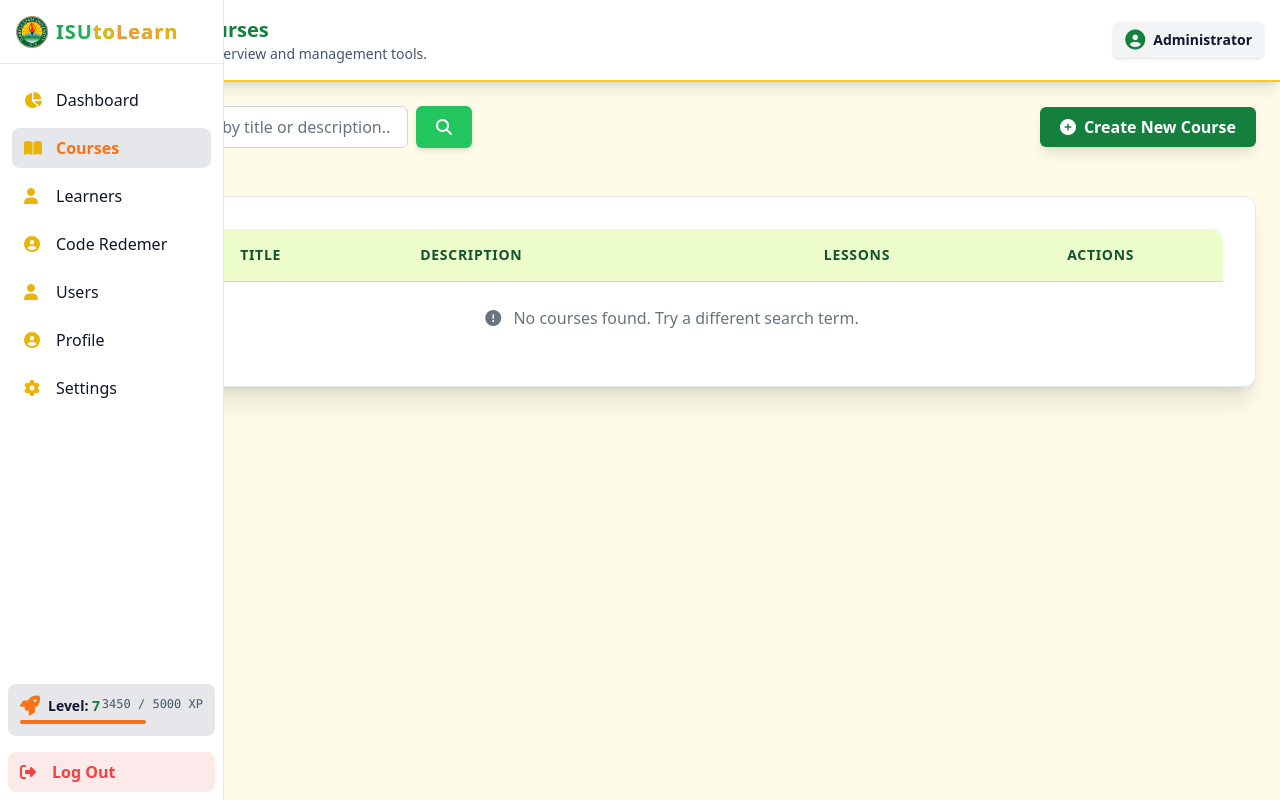
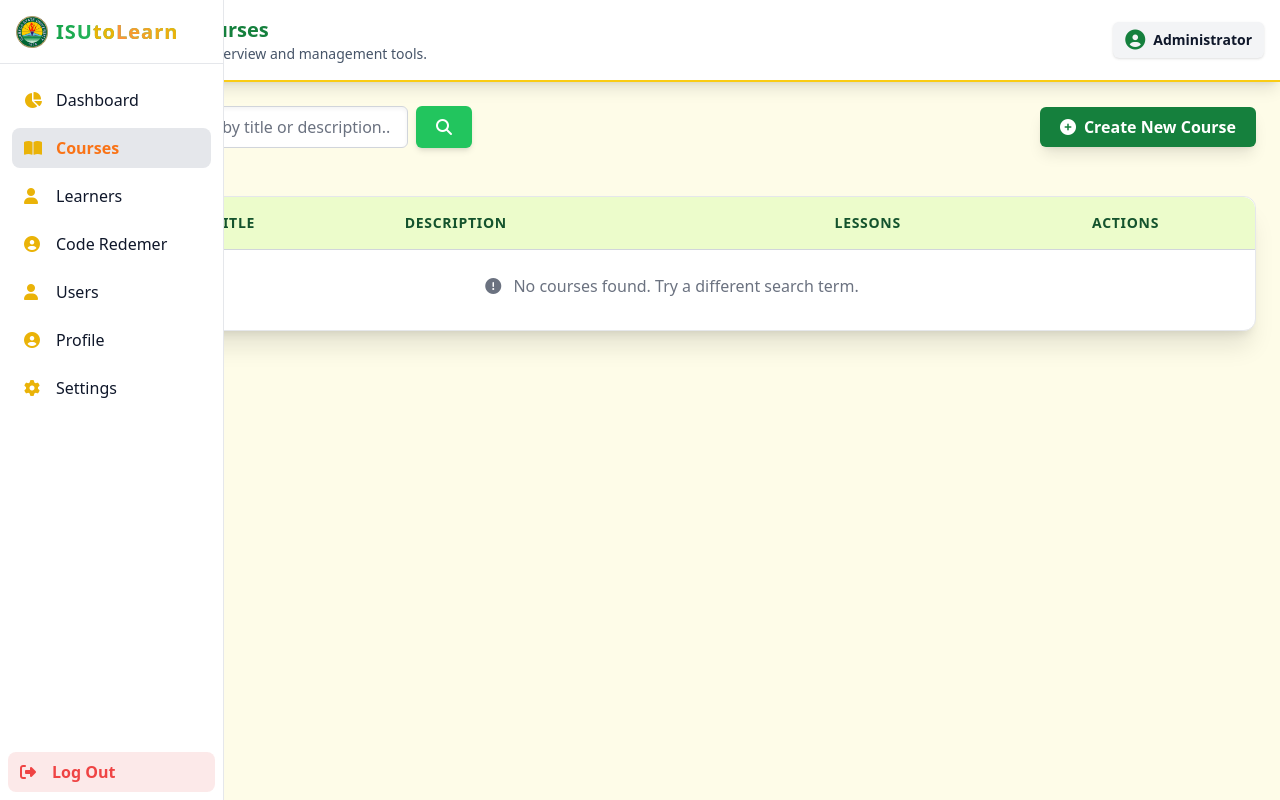
Before and after one commit to PrinceRamos7/Course-Ware, a PHP site: page /course.php in a window 1280 px wide. Run offline with PHP 8.4, Linux system fonts and the light colour scheme; data that the repository does not hold is empty.

Commit message:
design fixes

```diff
--- a/Admin/assessment.php
+++ b/Admin/assessment.php
@@ -152,7 +152,7 @@ $assessments = $stmt->fetchAll(PDO::FETCH_ASSOC);
         </button>
     </div>
 
-    <div class="card-bg p-8 rounded-md m-6 shadow-xl border border-[var(--color-card-border)] overflow-hidden fade-slide">
+    <div class="card-bg pb-2 rounded-md m-6 shadow-xl border border-[var(--color-card-border)] overflow-hidden fade-slide">
         <div class="overflow-x-auto">
             <table class="w-full text-left border-collapse">
                 <thead>
--- a/Admin/course.php
+++ b/Admin/course.php
@@ -149,7 +149,7 @@ $courses_result = $stmt->fetchAll(PDO::FETCH_ASSOC);
             </button>
         </div>
 
-        <div class="card-bg p-8 rounded-xl shadow-xl border border-[var(--color-card-border)] overflow-hidden fade-slide m-6">
+        <div class="card-bg pb-2 rounded-xl shadow-xl border border-[var(--color-card-border)] overflow-hidden fade-slide m-6">
             <div class="overflow-x-auto">
                 <table class="w-full text-left border-collapse">
                     <thead>
--- a/Admin/module.php
+++ b/Admin/module.php
@@ -185,7 +185,7 @@ if ($course_id > 0) {
 		</button>
 	</div>
 
-	<div class="card-bg  rounded-md shadow-xl border border-[var(--color-card-border)] m-6 overflow-hidden fade-slide">
+	<div class="card-bg pb-2 rounded-md shadow-xl border border-[var(--color-card-border)] m-6 overflow-hidden fade-slide">
 		<div class="overflow-x-auto">
 			<table class="w-full text-left border-collapse">
 				<thead>
--- a/Admin/sidebar.php
+++ b/Admin/sidebar.php
@@ -79,27 +79,6 @@ renderLink('settings.php', 'fas fa-cog', 'Settings', 'settings.php', $current_pa
 ?>
     </nav>
 
-    <div class="p-2 pt-0 flex-shrink-0">
-        <div class="px-3 py-3 bg-[var(--color-card-border)] rounded-lg flex flex-col justify-center space-y-1 w-full transition-all duration-300 ease-in-out">
-
-            <div class="flex items-center space-x-2">
-                <i class="fas fa-rocket text-xl text-[var(--color-heading-secondary)] flex-shrink-0"></i>
-                <div class="flex justify-between w-full opacity-0 group-hover:opacity-100 transition-opacity duration-300 whitespace-nowrap">
-                    <div class="text-sm font-semibold text-[var(--color-text)]">
-                        Level: <span class="text-[var(--color-heading)]">7</span>
-                    </div>
-                    <div class="text-xs text-[var(--color-text-secondary)] font-mono">
-                        3450 / 5000 XP
-                    </div>
-                </div>
-            </div>
-
-            <div class="h-1 rounded-full w-full" style="background-color: var(--color-progress-bg);">
-                <div class="h-1 rounded-full level-progress-fill" style="width: 69%;"></div>
-            </div>
-        </div>
-    </div>
-
     <div class="p-2 flex-shrink-0">
         <a href="logout.php" class="flex items-center space-x-3 px-3 py-2 rounded-lg transition relative bg-red-600/10 hover:bg-red-600/20 group-hover:hover:bg-red-600/20">
             <i class="fas fa-sign-out-alt w-5 transition text-red-500"></i>
--- a/Admin/topics.php
+++ b/Admin/topics.php
@@ -174,7 +174,7 @@ $modules = $conn->query("SELECT id, title FROM modules ORDER BY title ASC")->fet
 		</button>
 	</div>
 
-	<div class="card-bg p-8 rounded-xl shadow-xl border border-[var(--color-card-border)] m-6 overflow-hidden fade-slide">
+	<div class="card-bg pb-2 rounded-xl shadow-xl border border-[var(--color-card-border)] m-6 overflow-hidden fade-slide">
 		<div class="overflow-x-auto">
 			<table class="w-full text-left border-collapse">
 				<thead>
```
